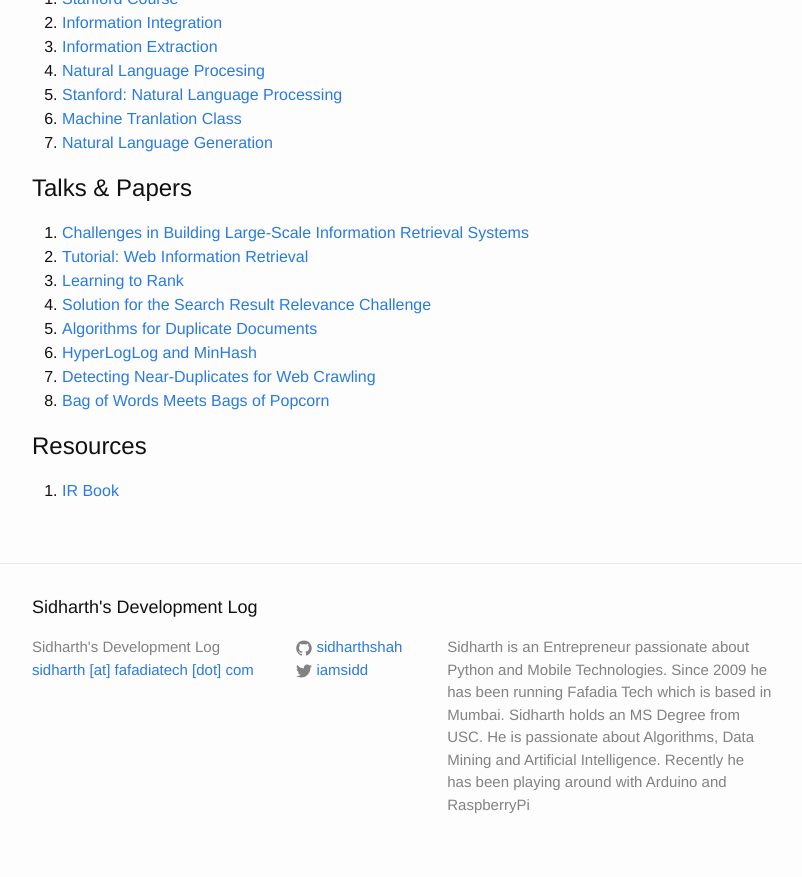
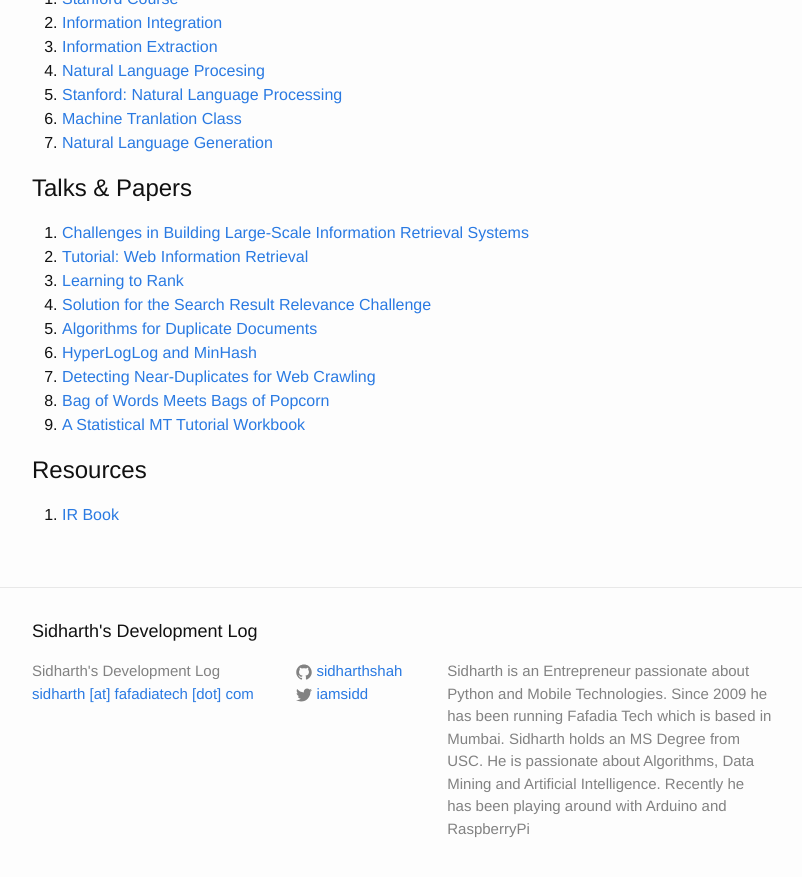
Before and after one commit to sidharthshah/sidharthshah.github.com, a Jekyll site: the page built from information-retrieval.md, in a window 1280 px wide and 900 px high, scrolled down 606 px. Shown: the top 877 px of the window, without its empty margins (238-1040 px from the left). Built offline with Jekyll 4.4.1, drawn with Linux system fonts in a browser that asks for light colours.

Commit message:
added workbook for Statistical MT

```diff
--- a/information-retrieval.md
+++ b/information-retrieval.md
@@ -41,6 +41,7 @@
 6. [HyperLogLog and MinHash](http://tech.adroll.com/blog/data/2013/07/10/hll-minhash.html)
 7. [Detecting Near-Duplicates for Web Crawling](http://www2007.cpsc.ucalgary.ca/papers/paper215.pdf)
 8. [Bag of Words Meets Bags of Popcorn](https://www.kaggle.com/c/word2vec-nlp-tutorial)
+9. [A Statistical MT Tutorial Workbook](http://www.isi.edu/natural-language/mt/wkbk-rw.pdf)
 
 Resources
 =========
```
